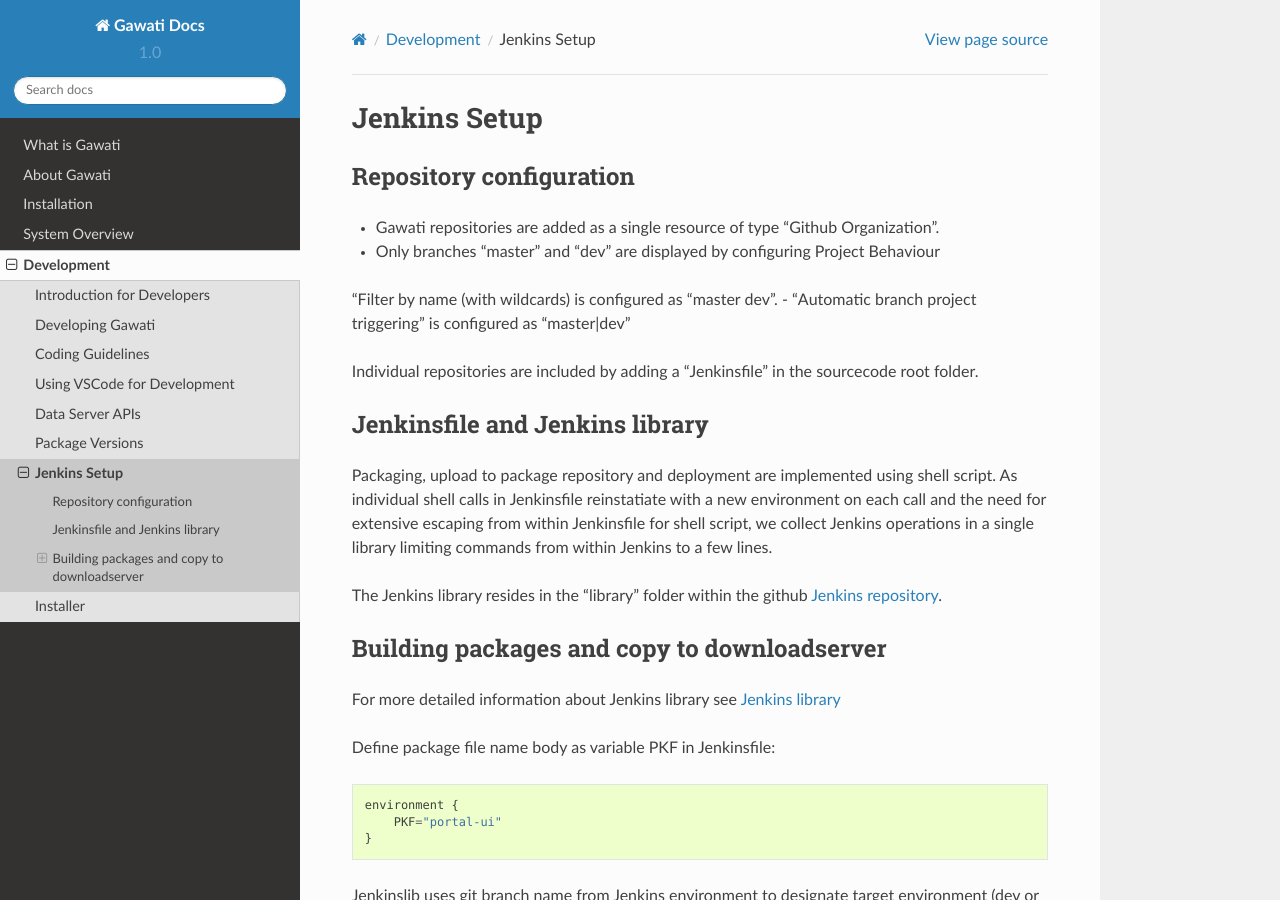
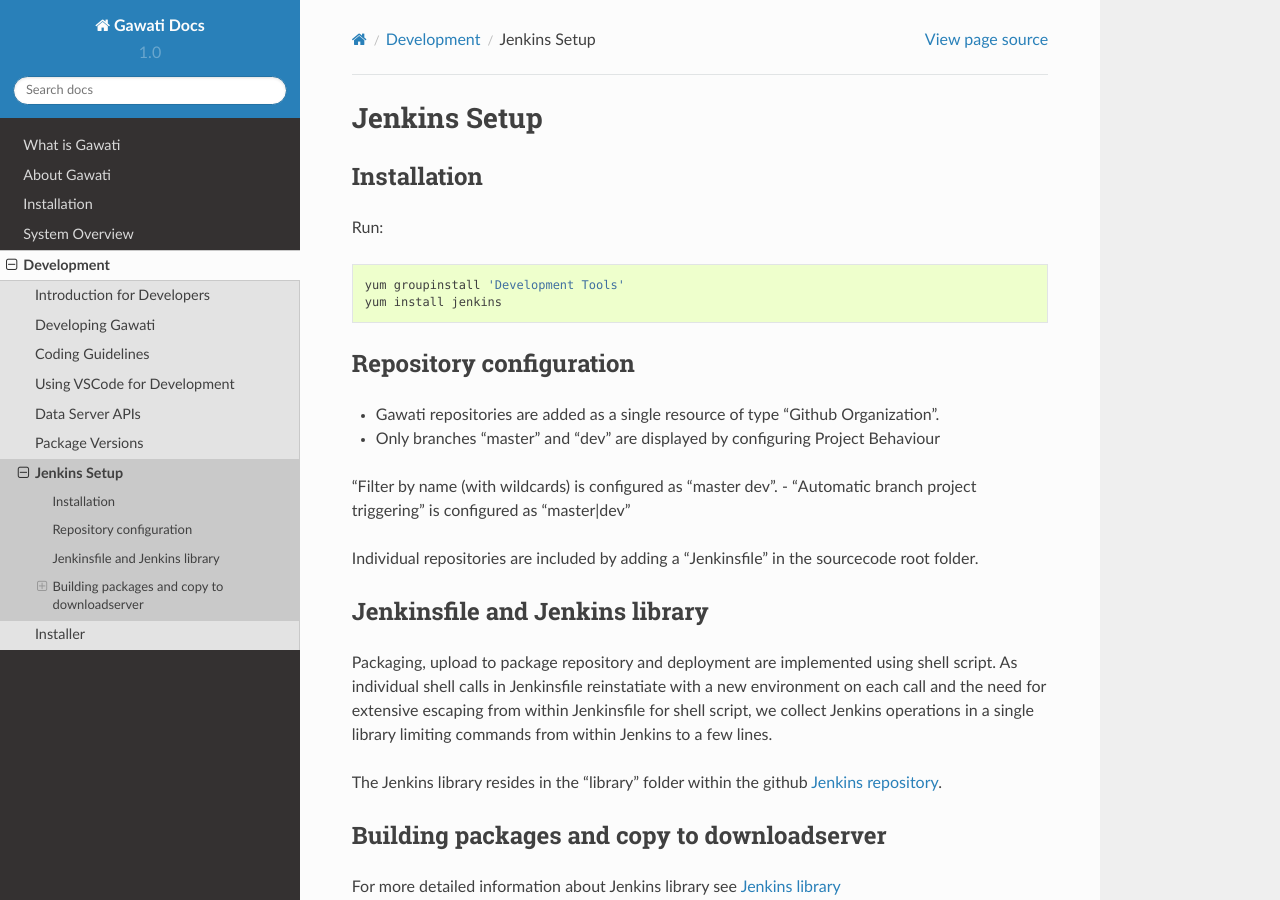
Before and after one commit to gawati/gawati-docs, a Sphinx documentation site: the page built from docs/source/development/jenkins/index.rst, in a window 1280 px wide and 900 px high. Built offline with Sphinx 7.4.7 and the Read the Docs theme 2.0.0, drawn with Linux system fonts in a browser that asks for light colours.

Commit message:
Add installation commands

```diff
--- a/docs/source/development/jenkins/index.rst
+++ b/docs/source/development/jenkins/index.rst
@@ -1,5 +1,14 @@
 Jenkins Setup
 #############
+
+Installation
+************
+
+Run::
+
+  yum groupinstall 'Development Tools'
+  yum install jenkins
+
 
 Repository configuration
 ************************
```
